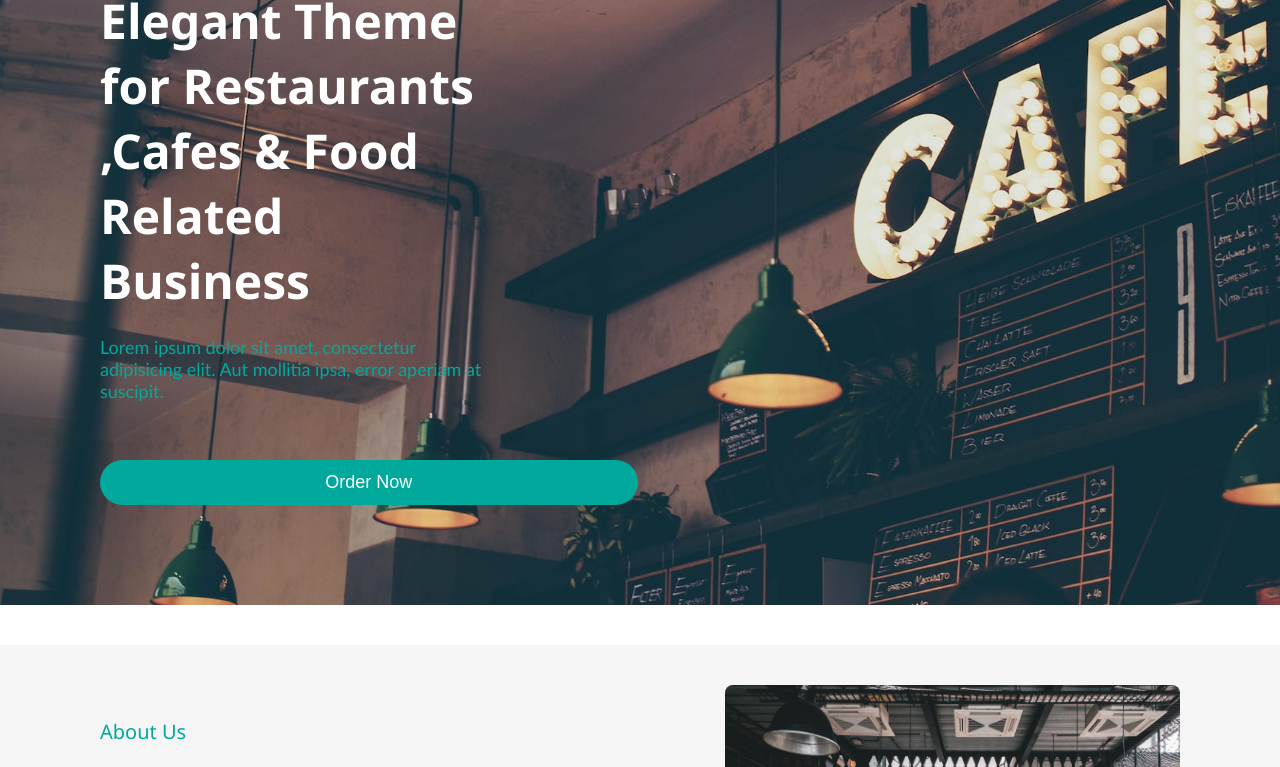
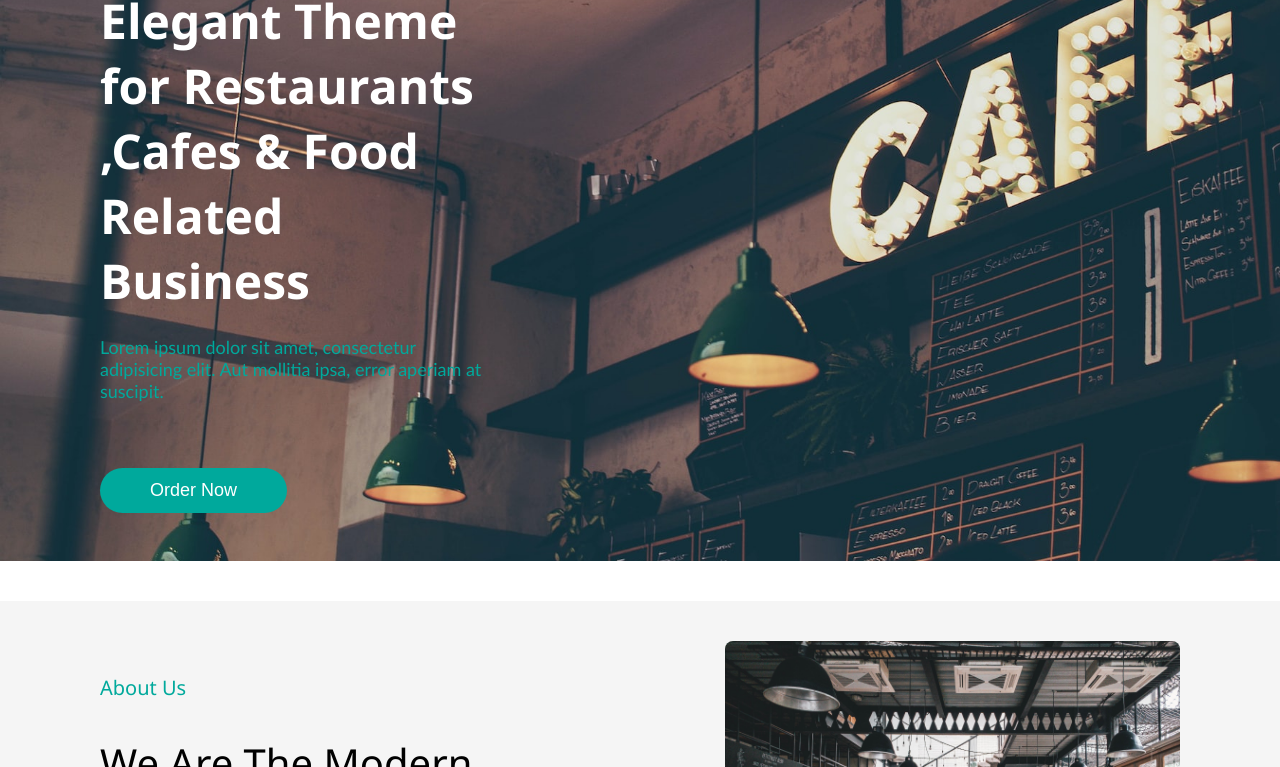
Before and after one commit to OanhDangKieu/flex, a plain HTML site: page index.html in a window 1280 px wide. Shown: the part 333-1100 px from the top of the page. Drawn offline with nearby package versions, Linux system fonts and the light colour scheme; files whose address does not match are found by name.

Commit message:
Update baitap5flex.css

```diff
--- a/baitap5flex.css
+++ b/baitap5flex.css
@@ -69,7 +69,8 @@ header {
     font-weight: 300;
 }
 .btn-success {
-    width: 42%;
+    margin-top: 3rem !important;
+    margin-bottom: 3rem !important;
 }
 .btn {
     border: spoild 1px #00a974;
```
